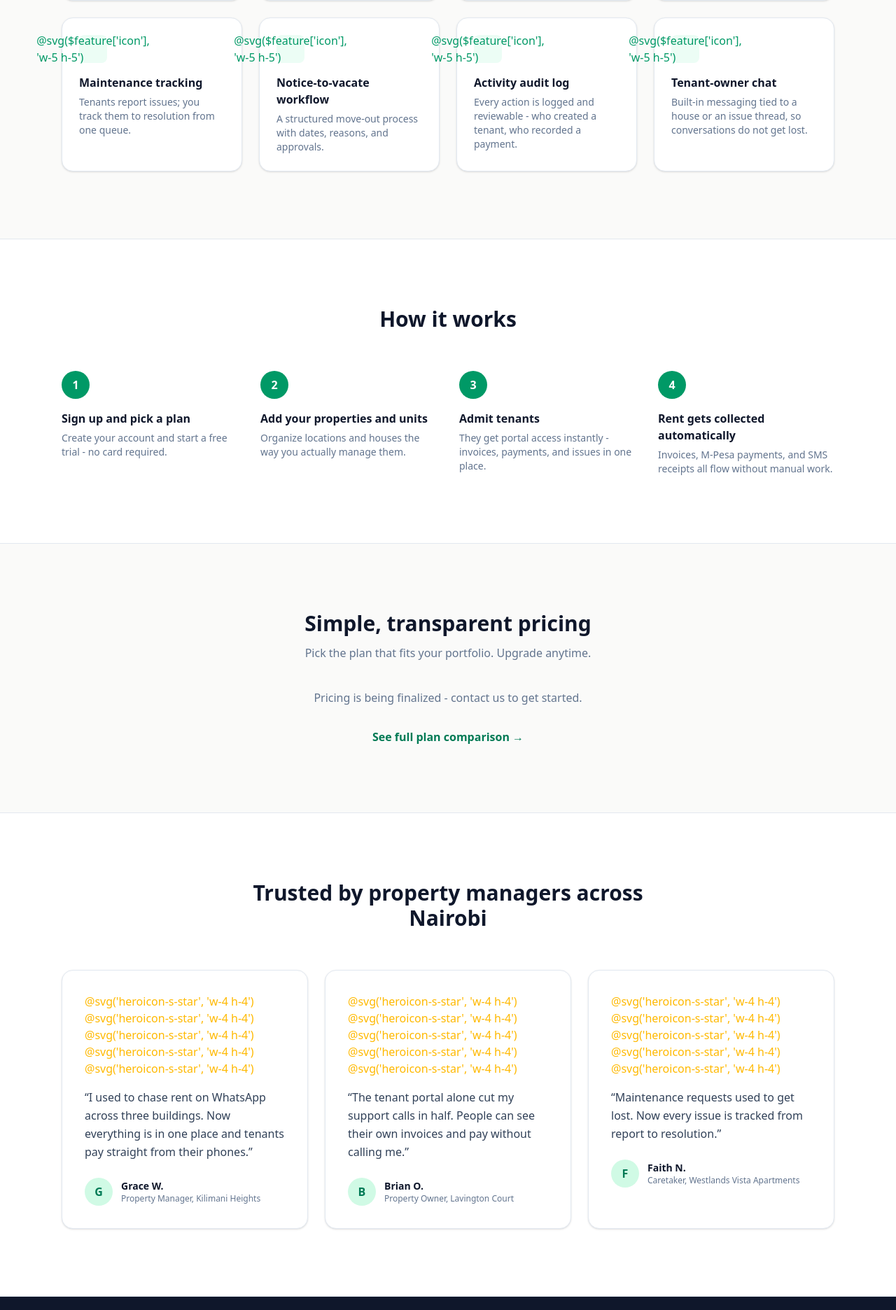
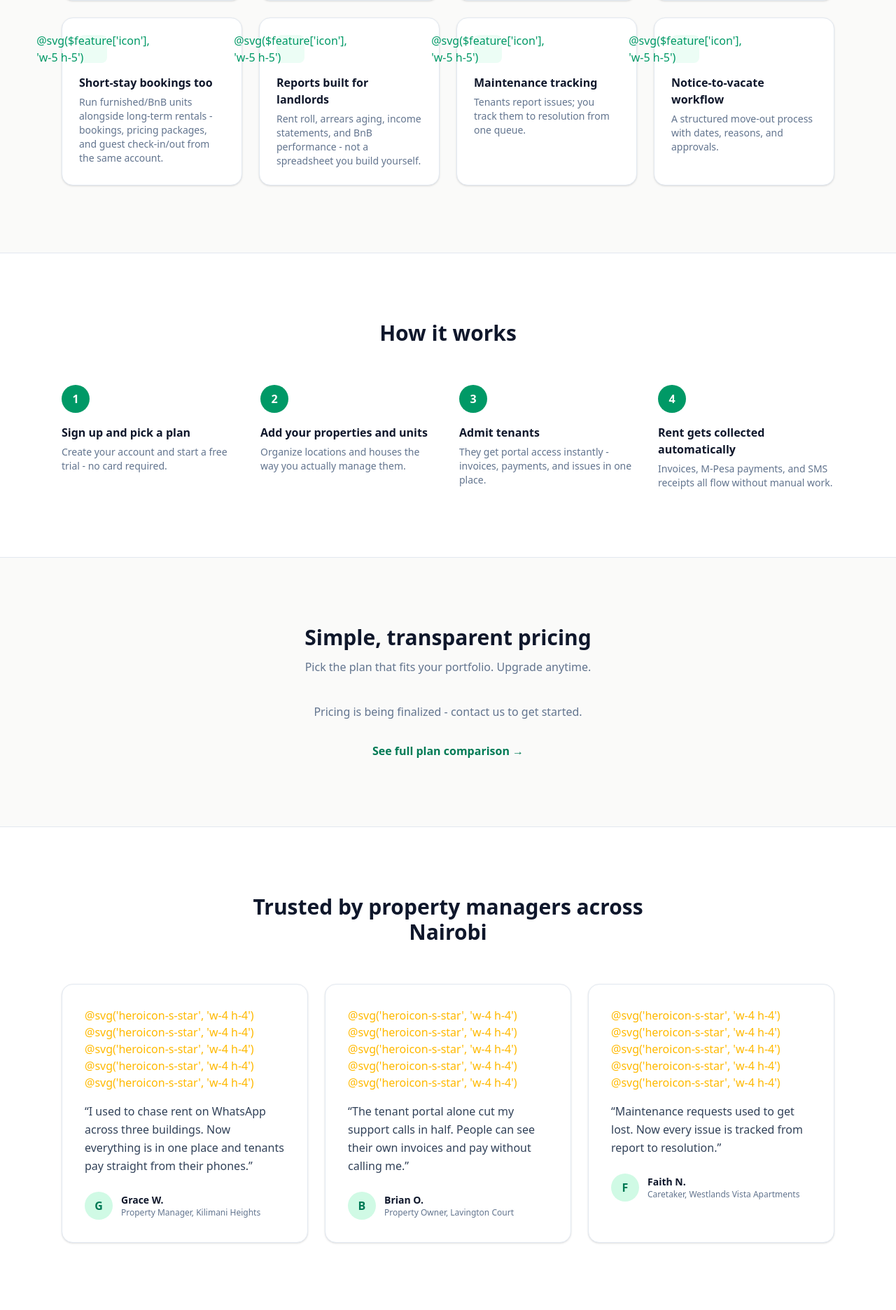
Before and after one commit to bilbiall/Makao, a Laravel app: page /for-landlords in a window 1280 px wide. Shown: the part 1229-3101 px from the top of the page at 70% size. Run offline with Laravel 12, Linux system fonts and the light colour scheme; data that the repository does not hold is empty; style sheets or scripts are compiled from the project's sources; some libraries are stand-ins or nearby versions; some web fonts are replaced.

Commit message:
Add first-visit tenant/PM popup and let landlords pick their own brand palette
Homepage now shows a one-time popup (remembered per-browser) asking whether a
visitor is house-hunting or wants to list/manage properties, routing the
latter to the existing property-manager landing page. Refreshed that page's
feature list (short-stay/BnB tools, the new Reports module) and brought it
and its shared components up to the same dark-mode standard as the homepage -
they had none before.

Brand palette (green/blue/gold/red) was previously switchable only platform-
wide by superadmin. Landlords can now pick their own in Settings > General,
falling back to the platform default until they do - it now also reaches
their tenants' portal view and their Filament panel, not just their own
app-shell.

Co-Authored-By: Claude Sonnet 5 <noreply@anthropic.com>

```diff
--- a/app/Livewire/AdminApp/Settings.php
+++ b/app/Livewire/AdminApp/Settings.php
@@ -66,6 +66,11 @@ class Settings extends Component
         // Same defaults as HasLandlordSettingsSchema, applied only where not already set.
         $defaults = [
             'app_name' => config('app.name'),
+            // Empty string, not a real palette key, so an unrelated save (e.g. editing
+            // Templates) never accidentally locks this landlord onto 'green' - Setting::
+            // effective()'s filled() check only falls back to the platform-wide palette
+            // while this stays blank. See BrandPalette::current().
+            'brand_palette' => '',
             'timezone' => 'Africa/Nairobi',
             'currency' => 'KES',
             'template_invoice' => SmsTemplateHelper::getDefaultTemplate('template_invoice'),
--- a/app/Providers/Filament/AdminPanelProvider.php
+++ b/app/Providers/Filament/AdminPanelProvider.php
@@ -45,7 +45,7 @@ class AdminPanelProvider extends PanelProvider
             ->databaseNotificationsPolling('10s')
             ->login()
             ->colors([
-                'primary' => \App\Support\BrandPalette::filamentColor(),
+                'primary' => \App\Support\BrandPalette::filamentColor(null, auth()->user()?->landlord_id),
             ])
             ->discoverResources(in: app_path('Filament/Resources'), for: 'App\\Filament\\Resources')
             // discoverPages already picks up App\Filament\Pages\Dashboard (this project's
--- a/app/Providers/Filament/TenantPanelProvider.php
+++ b/app/Providers/Filament/TenantPanelProvider.php
@@ -51,7 +51,7 @@ class TenantPanelProvider extends PanelProvider
             ->databaseNotificationsPolling('10s')
             ->login()
             ->colors([
-                'primary' => \App\Support\BrandPalette::filamentColor(),
+                'primary' => \App\Support\BrandPalette::filamentColor(null, auth()->user()?->landlord_id),
             ])
             ->discoverResources(in: app_path('Filament/Tenant/Resources'), for: 'App\\Filament\\Tenant\\Resources')
             ->discoverPages(in: app_path('Filament/Tenant/Pages'), for: 'App\\Filament\\Tenant\\Pages')
--- a/resources/css/app.css
+++ b/resources/css/app.css
@@ -9,6 +9,13 @@
    shell / marketing nav can force a theme regardless of OS setting - `dark:` utilities
    apply whenever an ancestor (in practice <html>) carries the `dark` class. */
 @custom-variant dark (&:where(.dark, .dark *));
+
+/* Alpine hides [x-cloak] elements itself once it boots, but before that (the brief
+   window between HTML paint and Alpine initializing) this rule keeps them hidden -
+   without it, an x-show="false"-by-default popup/modal can flash open for a frame. */
+[x-cloak] {
+    display: none !important;
+}
 
 @theme {
     --font-sans: 'Instrument Sans', ui-sans-serif, system-ui, sans-serif, 'Apple Color Emoji', 'Segoe UI Emoji',
--- a/resources/views/components/layouts/app.blade.php
+++ b/resources/views/components/layouts/app.blade.php
@@ -7,7 +7,7 @@
     $allItems = \App\Support\AppNavigation::forRole($role);
     $profileRoute = \App\Support\AppNavigation::profileRoute($role);
     $filamentRoute = \App\Support\AppNavigation::filamentDashboardRoute($role);
-    $brandPalette = \App\Models\Setting::forLandlord(null)->payload['brand_palette'] ?? 'green';
+    $brandPalette = \App\Support\BrandPalette::current($user->landlord_id);
 @endphp
 <!DOCTYPE html>
 <html lang="en" data-palette="{{ $brandPalette }}" class="h-full bg-stone-50 dark:bg-slate-950">
--- a/resources/views/components/marketing/feature-grid.blade.php
+++ b/resources/views/components/marketing/feature-grid.blade.php
@@ -4,27 +4,27 @@ $features = [
     ['icon' => 'heroicon-o-user-group', 'title' => 'Tenant portal', 'body' => 'Tenants log in to view invoices, pay rent, and raise issues themselves.'],
     ['icon' => 'heroicon-o-credit-card', 'title' => 'M-Pesa & card payments', 'body' => 'Tenants pay by M-Pesa STK push or card - payments reconcile automatically against invoices.'],
     ['icon' => 'heroicon-o-chat-bubble-left-right', 'title' => 'SMS & email notifications', 'body' => 'Automatic alerts for new invoices, payment confirmations, and bill updates.'],
+    ['icon' => 'heroicon-o-key', 'title' => 'Short-stay bookings too', 'body' => 'Run furnished/BnB units alongside long-term rentals - bookings, pricing packages, and guest check-in/out from the same account.'],
+    ['icon' => 'heroicon-o-chart-bar', 'title' => 'Reports built for landlords', 'body' => 'Rent roll, arrears aging, income statements, and BnB performance - not a spreadsheet you build yourself.'],
     ['icon' => 'heroicon-o-wrench-screwdriver', 'title' => 'Maintenance tracking', 'body' => 'Tenants report issues; you track them to resolution from one queue.'],
     ['icon' => 'heroicon-o-document-text', 'title' => 'Notice-to-vacate workflow', 'body' => 'A structured move-out process with dates, reasons, and approvals.'],
-    ['icon' => 'heroicon-o-clipboard-document-list', 'title' => 'Activity audit log', 'body' => 'Every action is logged and reviewable - who created a tenant, who recorded a payment.'],
-    ['icon' => 'heroicon-o-chat-bubble-oval-left-ellipsis', 'title' => 'Tenant-owner chat', 'body' => 'Built-in messaging tied to a house or an issue thread, so conversations do not get lost.'],
 ];
 @endphp
 
 <section id="features" class="max-w-6xl mx-auto px-6 py-24">
     <div class="text-center max-w-2xl mx-auto">
-        <h2 class="text-3xl font-bold text-slate-900">Everything you need to run your rentals</h2>
-        <p class="mt-3 text-slate-500">No spreadsheets, no lost WhatsApp messages, no chasing down receipts.</p>
+        <h2 class="text-3xl font-bold text-slate-900 dark:text-slate-100">Everything you need to run your rentals</h2>
+        <p class="mt-3 text-slate-500 dark:text-slate-400">No spreadsheets, no lost WhatsApp messages, no chasing down receipts.</p>
     </div>
 
     <div class="mt-14 grid grid-cols-1 sm:grid-cols-2 lg:grid-cols-4 gap-6">
         @foreach ($features as $feature)
-            <div class="rounded-2xl border border-slate-200 bg-white p-6 shadow-sm hover:shadow-md transition">
-                <div class="flex h-10 w-10 items-center justify-center rounded-lg bg-emerald-50 text-emerald-600">
+            <div class="rounded-2xl border border-slate-200 bg-white p-6 shadow-sm hover:shadow-md transition dark:border-slate-800 dark:bg-slate-900">
+                <div class="flex h-10 w-10 items-center justify-center rounded-lg bg-emerald-50 text-emerald-600 dark:bg-emerald-500/10 dark:text-emerald-400">
                     @svg($feature['icon'], 'w-5 h-5')
                 </div>
-                <h3 class="mt-4 font-semibold text-slate-900">{{ $feature['title'] }}</h3>
-                <p class="mt-1.5 text-sm text-slate-500">{{ $feature['body'] }}</p>
+                <h3 class="mt-4 font-semibold text-slate-900 dark:text-slate-100">{{ $feature['title'] }}</h3>
+                <p class="mt-1.5 text-sm text-slate-500 dark:text-slate-400">{{ $feature['body'] }}</p>
             </div>
         @endforeach
     </div>
--- a/resources/views/components/marketing/how-it-works.blade.php
+++ b/resources/views/components/marketing/how-it-works.blade.php
@@ -7,10 +7,10 @@ $steps = [
 ];
 @endphp
 
-<section class="bg-white border-y border-slate-200">
+<section class="bg-white border-y border-slate-200 dark:bg-slate-900 dark:border-slate-800">
     <div class="max-w-6xl mx-auto px-6 py-24">
         <div class="text-center max-w-2xl mx-auto">
-            <h2 class="text-3xl font-bold text-slate-900">How it works</h2>
+            <h2 class="text-3xl font-bold text-slate-900 dark:text-slate-100">How it works</h2>
         </div>
 
         <div class="mt-14 grid grid-cols-1 md:grid-cols-4 gap-8">
@@ -19,8 +19,8 @@ $steps = [
                     <div class="mx-auto md:mx-0 flex h-10 w-10 items-center justify-center rounded-full bg-emerald-600 text-white font-semibold">
                         {{ $step['n'] }}
                     </div>
-                    <h3 class="mt-4 font-semibold text-slate-900">{{ $step['title'] }}</h3>
-                    <p class="mt-1.5 text-sm text-slate-500">{{ $step['body'] }}</p>
+                    <h3 class="mt-4 font-semibold text-slate-900 dark:text-slate-100">{{ $step['title'] }}</h3>
+                    <p class="mt-1.5 text-sm text-slate-500 dark:text-slate-400">{{ $step['body'] }}</p>
                 </div>
             @endforeach
         </div>
--- a/resources/views/components/marketing/testimonial-card.blade.php
+++ b/resources/views/components/marketing/testimonial-card.blade.php
@@ -1,20 +1,20 @@
 @props(['quote', 'name', 'role', 'building'])
 
 {{-- PLACEHOLDER TESTIMONIAL - replace with real customer quotes once available --}}
-<div class="rounded-2xl border border-slate-200 bg-white p-8 shadow-sm">
+<div class="rounded-2xl border border-slate-200 bg-white p-8 shadow-sm dark:border-slate-800 dark:bg-slate-900">
     <div class="flex gap-1 text-amber-400">
         @for ($i = 0; $i < 5; $i++)
             @svg('heroicon-s-star', 'w-4 h-4')
         @endfor
     </div>
-    <p class="mt-4 text-slate-700 leading-relaxed">&ldquo;{{ $quote }}&rdquo;</p>
+    <p class="mt-4 text-slate-700 leading-relaxed dark:text-slate-300">&ldquo;{{ $quote }}&rdquo;</p>
     <div class="mt-6 flex items-center gap-3">
-        <div class="h-10 w-10 rounded-full bg-emerald-100 text-emerald-700 flex items-center justify-center font-semibold">
+        <div class="h-10 w-10 rounded-full bg-emerald-100 text-emerald-700 flex items-center justify-center font-semibold dark:bg-emerald-500/10 dark:text-emerald-400">
             {{ strtoupper(substr($name, 0, 1)) }}
         </div>
         <div>
-            <p class="font-semibold text-slate-900 text-sm">{{ $name }}</p>
-            <p class="text-xs text-slate-500">{{ $role }}, {{ $building }}</p>
+            <p class="font-semibold text-slate-900 text-sm dark:text-slate-100">{{ $name }}</p>
+            <p class="text-xs text-slate-500 dark:text-slate-400">{{ $role }}, {{ $building }}</p>
         </div>
     </div>
 </div>
--- a/resources/views/marketing/for-landlords.blade.php
+++ b/resources/views/marketing/for-landlords.blade.php
@@ -6,12 +6,12 @@
     {{-- Pricing teaser --}}
     <section class="max-w-6xl mx-auto px-6 py-24">
         <div class="text-center max-w-2xl mx-auto">
-            <h2 class="text-3xl font-bold text-slate-900">Simple, transparent pricing</h2>
-            <p class="mt-3 text-slate-500">Pick the plan that fits your portfolio. Upgrade anytime.</p>
+            <h2 class="text-3xl font-bold text-slate-900 dark:text-slate-100">Simple, transparent pricing</h2>
+            <p class="mt-3 text-slate-500 dark:text-slate-400">Pick the plan that fits your portfolio. Upgrade anytime.</p>
         </div>
 
         @if ($packages->isEmpty())
-            <p class="mt-10 text-center text-slate-500">Pricing is being finalized - contact us to get started.</p>
+            <p class="mt-10 text-center text-slate-500 dark:text-slate-400">Pricing is being finalized - contact us to get started.</p>
         @else
             {{-- Tailwind's build-time scanner needs literal, complete class names in the
                  source - a runtime-interpolated "sm:grid-cols-{{ $n }}" is invisible to it
@@ -31,15 +31,15 @@
         @endif
 
         <p class="mt-8 text-center">
-            <a href="{{ route('pricing') }}" class="text-emerald-700 font-semibold hover:underline">See full plan comparison &rarr;</a>
+            <a href="{{ route('pricing') }}" class="text-emerald-700 dark:text-emerald-400 font-semibold hover:underline">See full plan comparison &rarr;</a>
         </p>
     </section>
 
     {{-- Testimonials --}}
-    <section class="bg-white border-y border-slate-200">
+    <section class="bg-white border-y border-slate-200 dark:bg-slate-900 dark:border-slate-800">
         <div class="max-w-6xl mx-auto px-6 py-24">
             <div class="text-center max-w-2xl mx-auto">
-                <h2 class="text-3xl font-bold text-slate-900">Trusted by property managers across Nairobi</h2>
+                <h2 class="text-3xl font-bold text-slate-900 dark:text-slate-100">Trusted by property managers across Nairobi</h2>
             </div>
 
             <div class="mt-14 grid grid-cols-1 md:grid-cols-3 gap-6">
--- a/resources/views/marketing/home.blade.php
+++ b/resources/views/marketing/home.blade.php
@@ -1,4 +1,6 @@
 <x-layouts.marketing>
+    <x-marketing.intent-popup />
+
     {{-- Hero --}}
     <section class="relative isolate">
         <img src="{{ asset('images/nairobi-skyline-hero.jpg') }}" alt="Nairobi skyline at golden hour" class="absolute inset-0 h-full w-full object-cover">
```
Also changed, not shown: app/Support/BrandPalette.php (+11 -4 lines), resources/views/components/marketing/intent-popup.blade.php (added, +71 -0 lines), resources/views/components/marketing/pricing-card.blade.php (+14 -14 lines), resources/views/livewire/admin-app/settings.blade.php (+35 -0 lines), resources/views/marketing/pricing.blade.php (+10 -10 lines).
